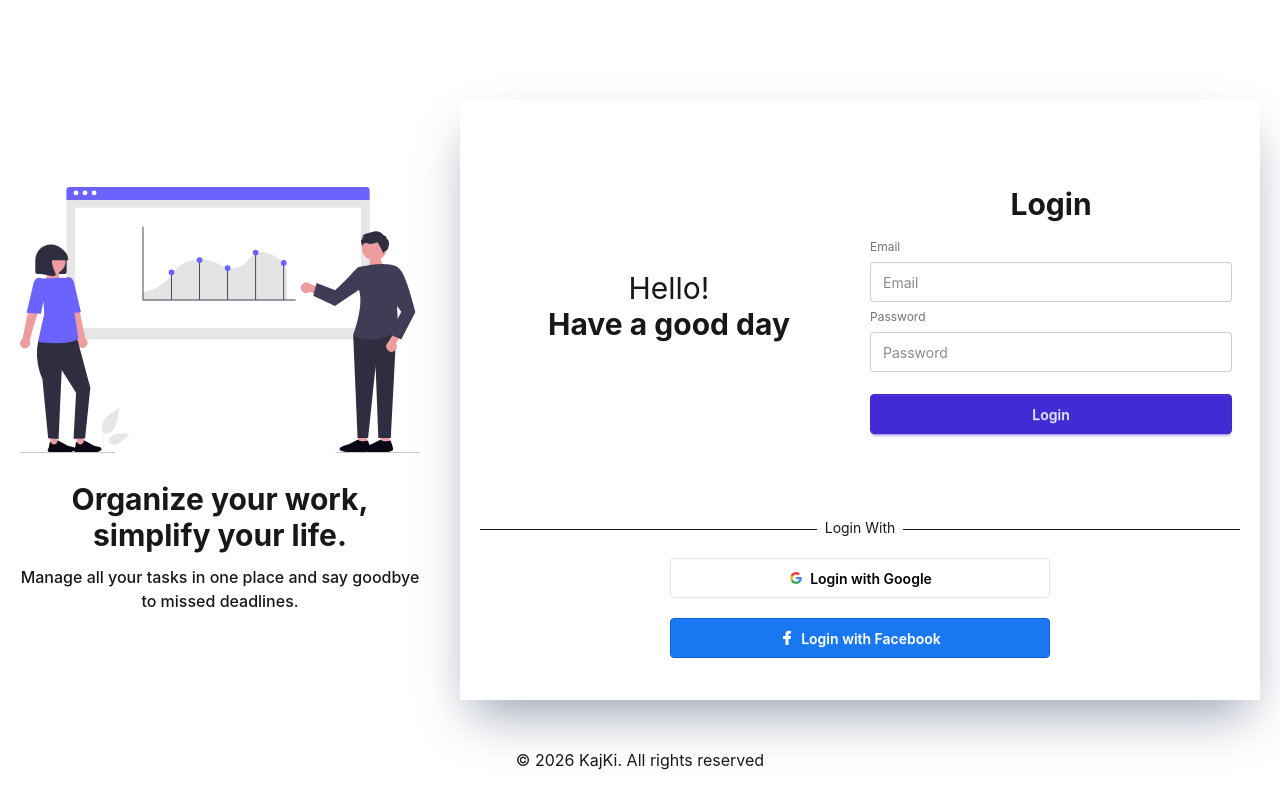
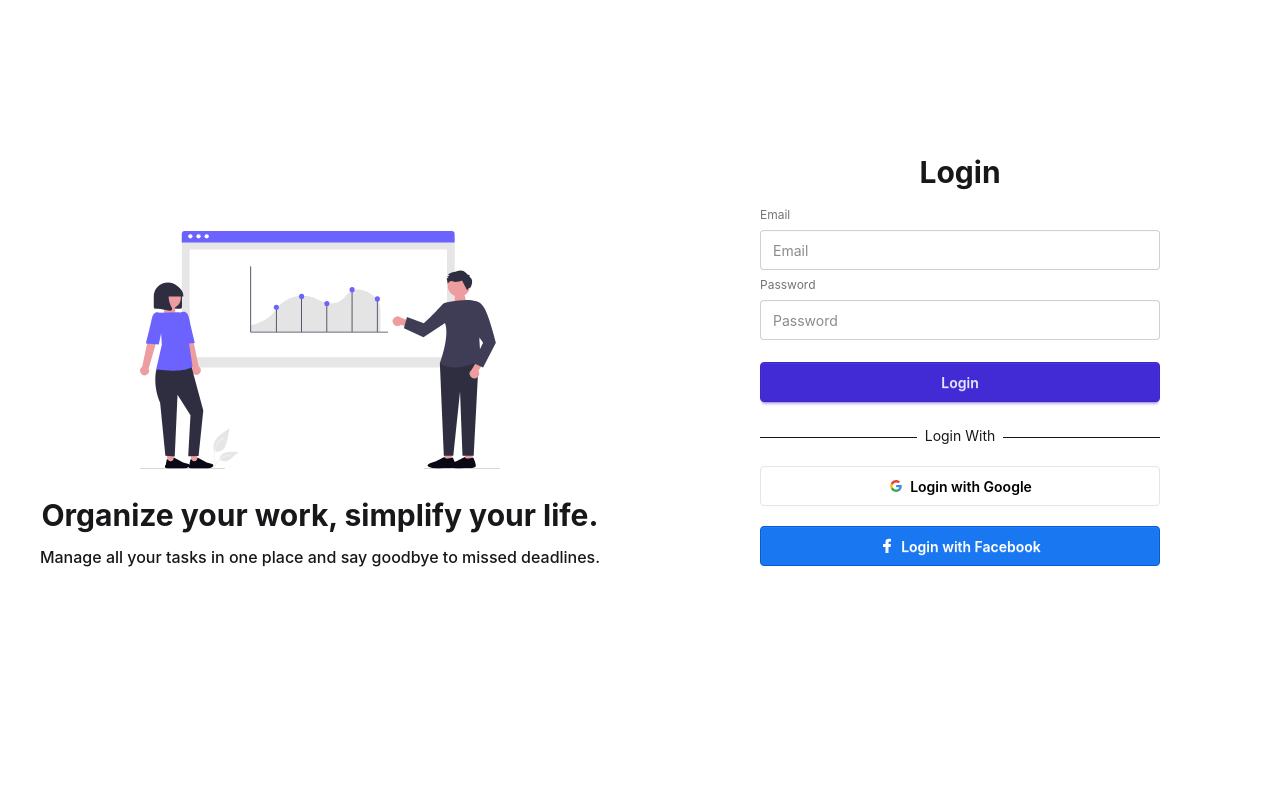
Before and after one commit to SubrotoKumar7/kajki, a React (Vite) app: page /auth/login in a window 1280 px wide. Built offline with nearby package versions, Linux system fonts and the light colour scheme.

Commit message:
login page update

```diff
--- a/src/components/SocialAuth.jsx
+++ b/src/components/SocialAuth.jsx
@@ -9,7 +9,7 @@ const SocialAuth = () => {
         {/* social auth */}
         <div className="mx-auto flex flex-col items-center">
             {/* Google */}
-            <button className="btn bg-white text-black border-[#e5e5e5] md:w-1/2 w-3/4 mb-5">
+            <button className="btn bg-white text-black border-[#e5e5e5] md:w-full w-3/4 mb-5">
             <svg
                 aria-label="Google logo"
                 width="16"
@@ -41,7 +41,7 @@ const SocialAuth = () => {
             </button>
 
             {/* Facebook */}
-            <button className="btn bg-[#1A77F2] text-white border-[#005fd8] md:w-1/2 w-3/4">
+            <button className="btn bg-[#1A77F2] text-white border-[#005fd8] md:w-full w-3/4">
             <svg
                 aria-label="Facebook logo"
                 width="16"
--- a/src/layout/Auth.jsx
+++ b/src/layout/Auth.jsx
@@ -7,14 +7,13 @@ const Auth = () => {
             <Container>
                 <div className="flex h-screen relative items-center justify-center flex-col md:flex-row gap-10 p-5">
                     <div className="flex-1 text-center mt-10 md:mt-0">
-                        <img src="/analytics.svg" className="w-1/2 md:w-full mx-auto" alt="analytics illustrations" />
+                        <img src="/analytics.svg" className="w-1/2 md:w-3/5 mx-auto" alt="analytics illustrations" />
                         <h1 className="text-3xl mt-7 mb-3 font-bold">Organize your work, simplify your life.</h1>
                         <p className="font-medium">Manage all your tasks in one place and say goodbye to missed deadlines.</p>
                     </div>
-                    <div className="flex-1 w-full h-fit">
+                    <div className="flex-1 w-full h-fit mb-20">
                         <Outlet></Outlet>
                     </div>
-                    <div className="absolute left-1/2 bottom-4 -translate-1/2 text-center">&copy; {new Date().getFullYear()} KajKi. All rights reserved</div>
                 </div>
             </Container>
         </div>
--- a/src/pages/Login.jsx
+++ b/src/pages/Login.jsx
@@ -2,17 +2,8 @@ import SocialAuth from "../components/SocialAuth";
 
 const Login = () => {
   return (
-      <div className="flex justify-center items-center">
-        <div className="grid grid-rows-12 grid-cols-12 gap-1 items-center p-5 md:w-200 md:h-150 shadow-2xl shadow-gray-400">
-          {/* welcome message */}
-          <div className="md:col-span-6 col-span-12 md:row-span-8 row-span-full">
-            <h1 className="text-center text-3xl">
-              Hello! <br /> <b>Have a good day</b>
-            </h1>
-          </div>
-          {/* login form */}
-          <div className="md:col-span-6 col-span-12 md:row-span-8 p-2 mt-3">
-            <h1 className="text-3xl text-center font-bold mb-3 md:block hidden">Login</h1>
+    <div className="md:w-100 w-full mx-auto">
+        <h1 className="text-3xl text-center font-bold mb-3">Login</h1>
         <fieldset className="fieldset">
           <label className="label">Email</label>
           <input
@@ -28,11 +19,8 @@ const Login = () => {
           />
           <button className="btn btn-primary mt-4">Login</button>
         </fieldset>
-          </div>
-          {/* social auth */}
-          <div className="col-span-12 row-span-4">
+        <div className="mt-5">
           <SocialAuth></SocialAuth>
-          </div>
         </div>
     </div>
   );
```
Lines whose indentation alone changed are shown as unchanged.
